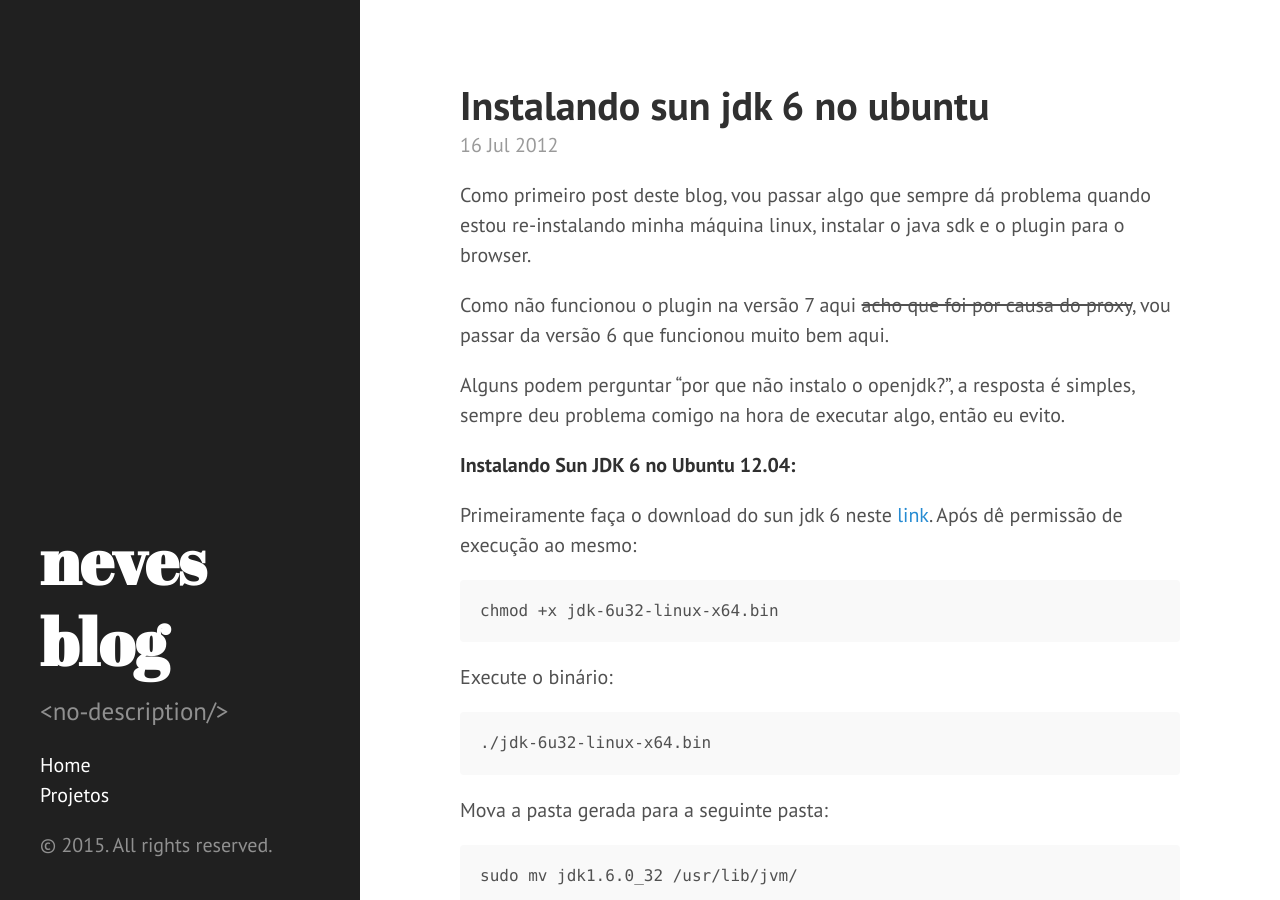
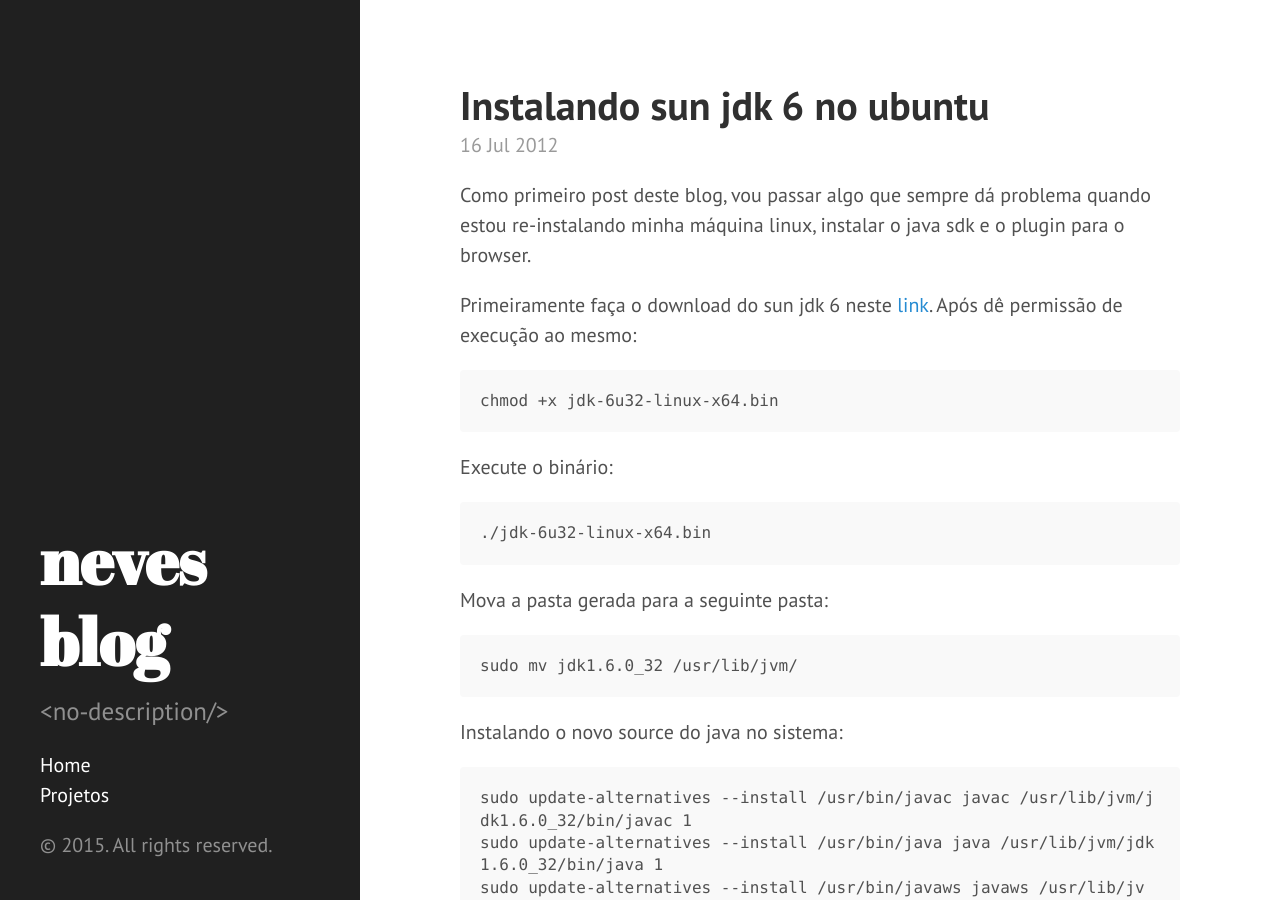
Before and after one commit to rafaelcneves/rafaelcneves.github.io, a Jekyll site: the page built from _posts/2012-07-16-instalando-sun-jdk-6-no-ubuntu.markdown, in a window 1280 px wide and 900 px high. Built offline with Jekyll 4.4.1, drawn with Linux system fonts in a browser that asks for light colours.

Commit message:
Post update: Instalando sun jdk 6 no ubuntu

```diff
--- a/_posts/2012-07-16-instalando-sun-jdk-6-no-ubuntu.markdown
+++ b/_posts/2012-07-16-instalando-sun-jdk-6-no-ubuntu.markdown
@@ -6,12 +6,6 @@
 categories: [java]
 ---
 Como primeiro post deste blog, vou passar algo que sempre dá problema quando estou re-instalando minha máquina linux, instalar o java sdk e o plugin para o browser.
-
-Como não funcionou o plugin na versão 7 aqui <del>acho que foi por causa do proxy</del>, vou passar da versão 6 que funcionou muito bem aqui.
-
-Alguns podem perguntar "por que não instalo o openjdk?", a resposta é simples, sempre deu problema comigo na hora de executar algo, então eu evito.
-
-<strong>Instalando Sun JDK 6 no Ubuntu 12.04: </strong>
 
 Primeiramente faça o download do sun jdk 6 neste <a href="http://www.oracle.com/technetwork/java/javase/downloads/jdk-6u32-downloads-1594644.html" target="_blank">link</a>.
 Após dê permissão de execução ao mesmo:
```
